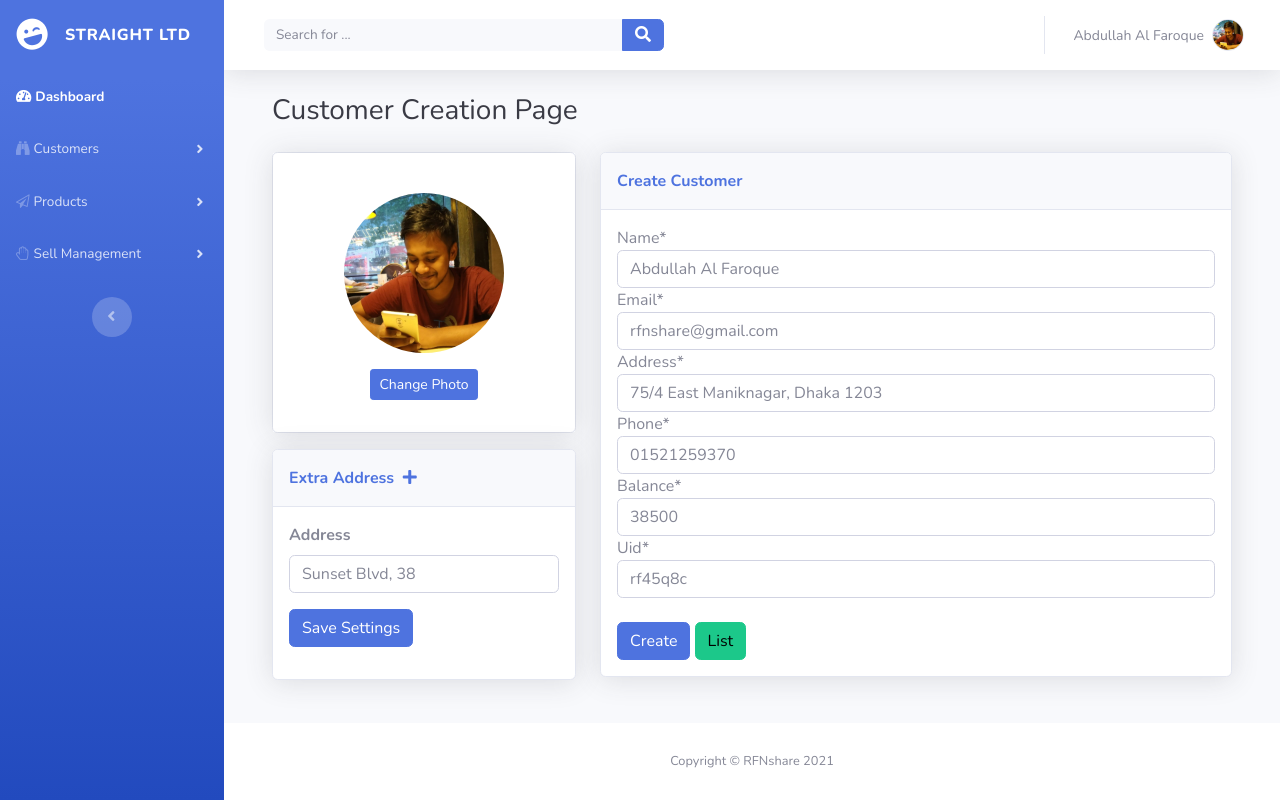
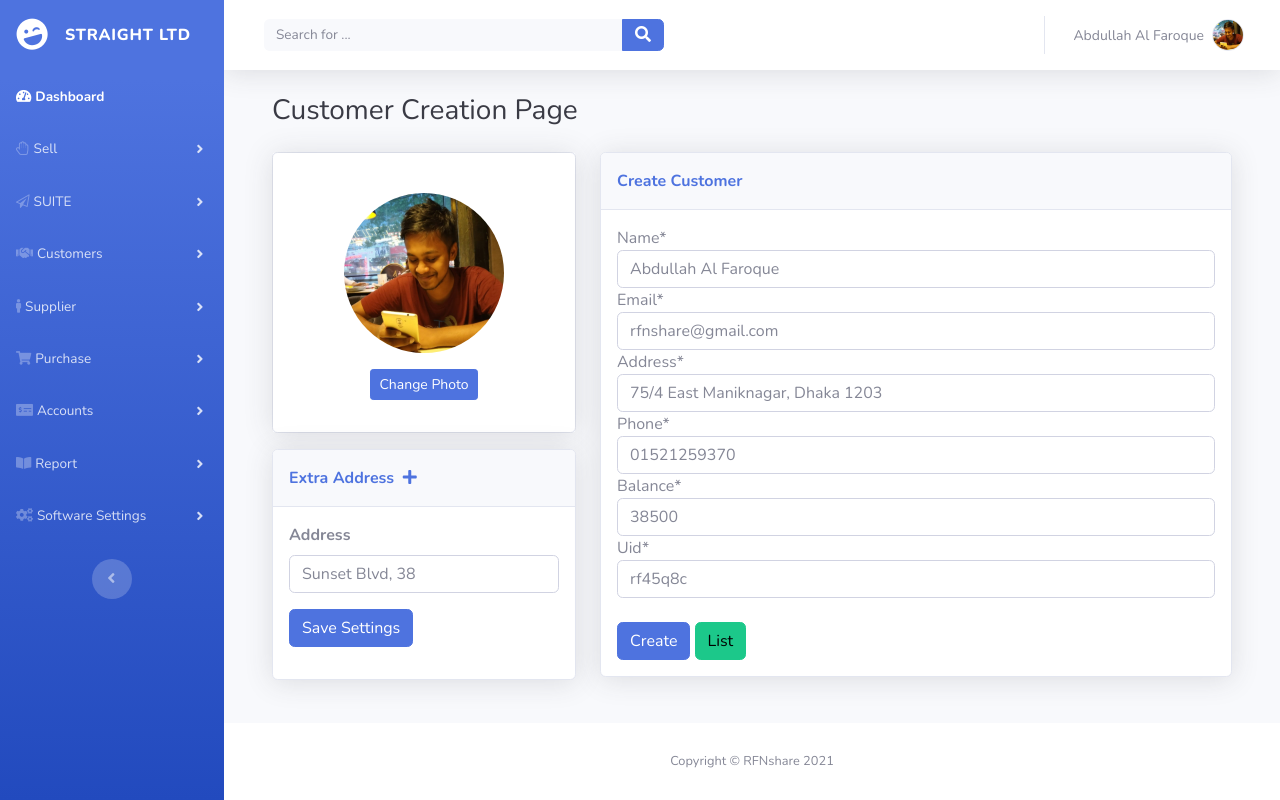
Before and after one commit to rfnshare/StraightIntLtd, a Django app: page /customer/ in a window 1280 px wide. Run offline with Django 3.2, Linux system fonts and the light colour scheme; the visitor is signed in with stand-in values (Sample User, id 1); some libraries are stand-ins or nearby versions.

Commit message:
Sidenav Updated

```diff
--- a/templates/dashboard/login.html
+++ b/templates/dashboard/login.html
@@ -31,8 +31,10 @@
             <button class="btn btn-primary d-block w-100" type="submit">Log In</button>
         </div>
         <a class="forgot" href="#">Forgot your email or password?</a>
+        <hr>
     </form>
 </section>
+
 <script src={% static 'dashboard/bootstrap/js/bootstrap.min.js' %}></script>
 </body>
 
--- a/templates/partials/sidenav.html
+++ b/templates/partials/sidenav.html
@@ -10,31 +10,87 @@
                     class="fas fa-tachometer-alt"></i><span>Dashboard</span></a></li>
 
             <li class="nav-item dropdown">
+                <a href="#sell" aria-expanded="false" data-toggle="collapse" class="dropdown-toggle nav-link" href="#">
+                    <i class="fa fa-hand-paper-o"></i>Sell </a>
+                <div class="dropdown-menu collapse list-unstyled" id="sell">
+                    <a class="dropdown-item" href={% url 'sell:create' %}>Add New Invoice</a>
+                    <a class="dropdown-item" href="{% url 'sell:list' %}">Manage Invoice</a>
+
+                </div>
+            </li>
+            <li class="nav-item dropdown">
+                <a href="#product" aria-expanded="false" data-toggle="collapse"
+                   class="dropdown-toggle nav-link" href="#"><i
+                        class="fa fa-paper-plane-o"></i><span>SUITE</span></a>
+                <div class="dropdown-menu collapse list-unstyled" id="product">
+                    <a class="dropdown-item" href=#>Category</a>
+                    <a class="dropdown-item" href={% url 'product:index' %}>Add Product</a>
+                    <a class="dropdown-item" href="#">Manage Product</a>
+
+                </div>
+            </li>
+            <li class="nav-item dropdown">
                 <a href="#customer" aria-expanded="false" data-toggle="collapse"
-                                                 class="dropdown-toggle nav-link " href="#"><i
-                        class="fa fa-binoculars"></i><span>Customers</span></a>
+                   class="dropdown-toggle nav-link " href="#"><i class="fas fa-handshake"></i><span>Customers</span></a>
                 <div class="dropdown-menu collapse list-unstyled" id="customer">
                     <a class="dropdown-item" href={% url 'customer:create_customer' %}>Add Customer</a>
                     <a class="dropdown-item" href="{% url 'customer:customer_list' %}">Manage Customer</a>
 
                 </div>
             </li>
+
             <li class="nav-item dropdown">
-                    <a href="#product" aria-expanded="false" data-toggle="collapse"
-                                                 class="dropdown-toggle nav-link" href="#"><i
-                        class="fa fa-paper-plane-o"></i><span>Products</span></a>
-                    <div class="dropdown-menu collapse list-unstyled" id="product">
-                        <a class="dropdown-item" href={% url 'product:index' %}>Add Product</a>
-                        <a class="dropdown-item" href="#">Manage Product</a>
+                <a href="#Supplier" aria-expanded="false" data-toggle="collapse"
+                   class="dropdown-toggle nav-link"><i class="fas fa-male"></i><span>Supplier</span></a>
+                <div class="dropdown-menu collapse list-unstyled" id="Supplier">
+                    <a class="dropdown-item" href="#">Add Supplier</a>
+                    <a class="dropdown-item" href="#">Manage Supplier</a>
+                </div>
+            </li>
+
+            <li class="nav-item dropdown">
+                <a href="#Purchase" aria-expanded="false" data-toggle="collapse"
+                   class="dropdown-toggle nav-link "><i class="fas fa-shopping-cart"></i><span>Purchase</span></a>
+                <div class="dropdown-menu collapse list-unstyled" id="Purchase">
+                    <a class="dropdown-item" href="#">Add Purchase</a>
+                    <a class="dropdown-item" href="#">Manage Purchase</a>
 
                 </div>
             </li>
+
             <li class="nav-item dropdown">
-                    <a href="#sell" aria-expanded="false" data-toggle="collapse" class="dropdown-toggle nav-link" href="#">
-                        <i class="fa fa-hand-paper-o"></i>Sell Management </a>
-                    <div class="dropdown-menu collapse list-unstyled" id="sell">
-                        <a class="dropdown-item" href={% url 'sell:create' %}>New Sell</a>
-                        <a class="dropdown-item" href="{% url 'sell:list' %}">Manage Sell</a>
+                <a href="#Accounts" aria-expanded="false" data-toggle="collapse"
+                   class="dropdown-toggle nav-link "><i class="fas fa-money-check-alt"></i><span>Accounts</span></a>
+                <div class="dropdown-menu collapse list-unstyled" id="Accounts">
+                    <a class="dropdown-item" href=#>Create Account</a>
+                    <a class="dropdown-item" href="#">Manage Account</a>
+                    <a class="dropdown-item" href="#">Payment</a>
+                    <a class="dropdown-item" href="#">Manage Transaction</a>
+
+                </div>
+            </li>
+
+            <li class="nav-item dropdown">
+                <a href="#Report" aria-expanded="false" data-toggle="collapse"
+                   class="dropdown-toggle nav-link "><i class="fas fa-book-open"></i><span>Report</span></a>
+                <div class="dropdown-menu collapse list-unstyled" id="Report">
+                    <a class="dropdown-item" href="#">Purchase Report</a>
+                    <a class="dropdown-item" href="#">Sales Report</a>
+                    <a class="dropdown-item" href="#">Profit Report</a>
+                    <a class="dropdown-item" href="#">Today Report</a>
+
+                </div>
+            </li>
+
+
+            <li class="nav-item dropdown">
+                <a href="#Settings" aria-expanded="false" data-toggle="collapse"
+                   class="dropdown-toggle nav-link "><i class="fas fa-cogs"></i></i><span>Software Settings</span></a>
+                <div class="dropdown-menu collapse list-unstyled" id="Settings">
+                    <a class="dropdown-item" href="#">Add User</a>
+                    <a class="dropdown-item" href="#">Manage User</a>
+                    <a class="dropdown-item" href="#">Language</a>
+                    <a class="dropdown-item" href="#">Setting</a>
 
                 </div>
             </li>
```
Lines whose indentation alone changed are shown as unchanged.
